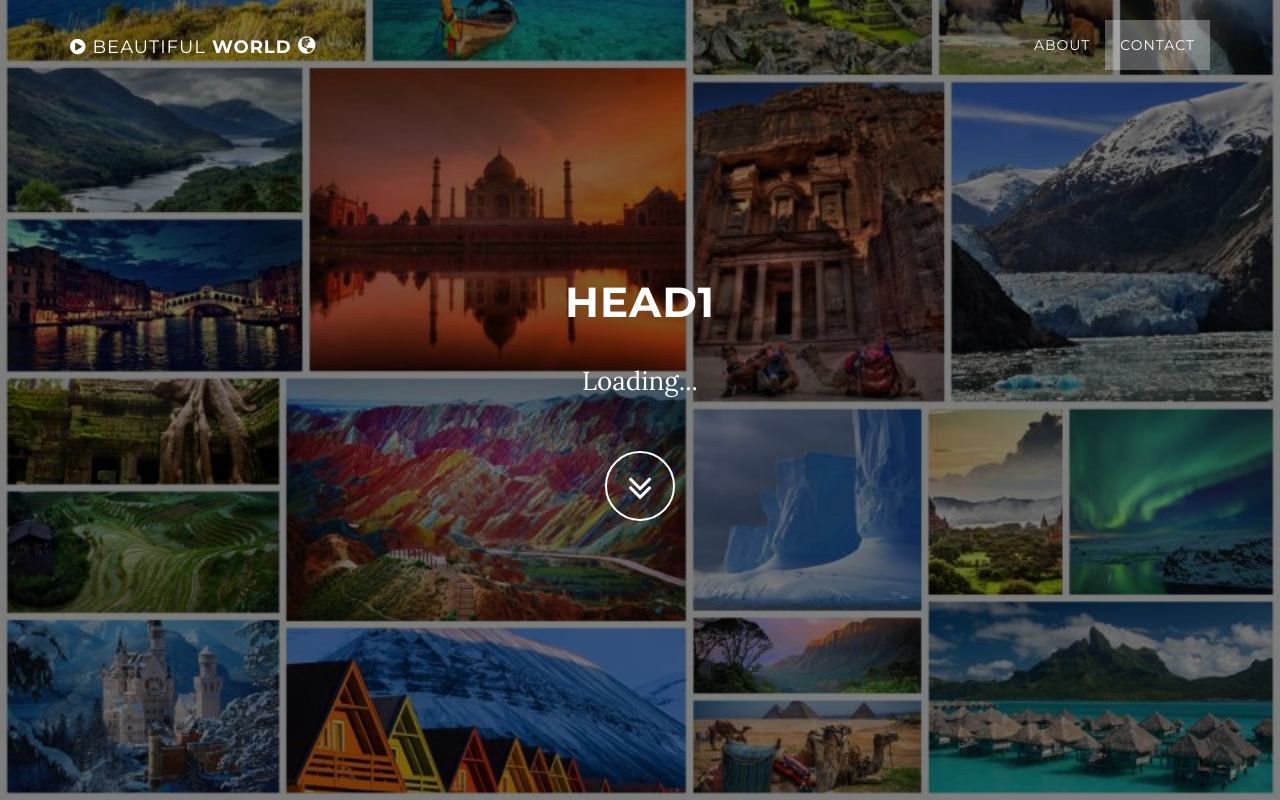
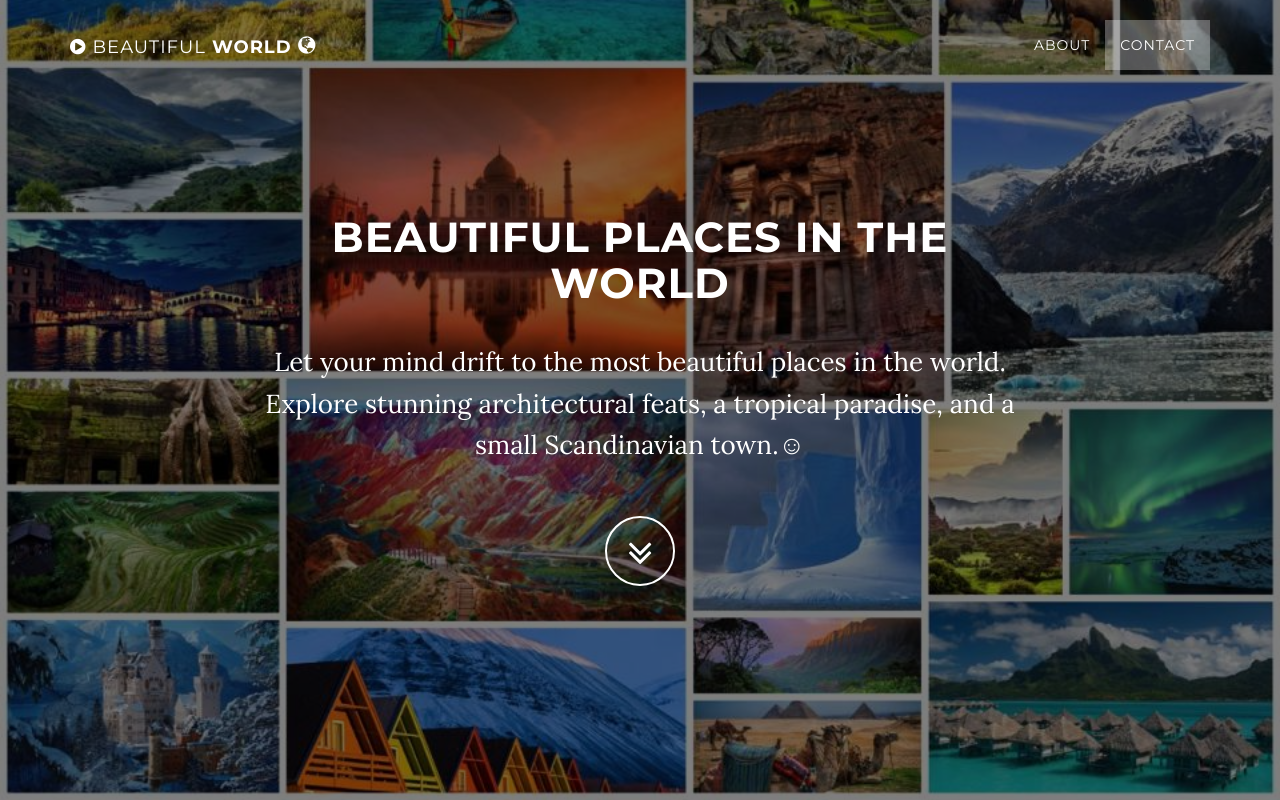
Before and after one commit to Andrej26/Beautiful-World, a website: page index.html in a window 1280 px wide. Shown: the top 800 px of the page. Drawn offline with nearby package versions, Linux system fonts and the light colour scheme; some packages are replaced by stand-ins of ours.

Commit message:
intro stránky

```diff
--- a/index.html
+++ b/index.html
@@ -70,14 +70,15 @@
     </nav>
 
     <!-- Intro Header -->
-    <header class="intro">
+   <header class="intro">
         <div class="intro-body">
             <div class="container">
                 <div class="row">
                     <div class="col-md-8 col-md-offset-2">
-                        <h1 class="brand-heading">Head1</h1>
+                        <h1 class="brand-heading">Beautiful places in The World</h1>
                         <p class="intro-text">
-                            Loading...
+                            Let your mind drift to the most beautiful places in the world.
+                            Explore stunning architectural feats, a tropical paradise, and a small Scandinavian town.&#9786;
                         </p>
                         <a href="#about" class="btn btn-circle page-scroll">
                             <i class="fa fa-angle-double-down animated"></i>
@@ -105,12 +106,9 @@
         <div class="row">
             <div class="col-lg-8 col-lg-offset-2">
                 <h2>Contact</h2>
-<<<<<<< HEAD
                 <p>Yeti :D</p>
-=======
                 <p>Andrej Tibenský is a geologist, forbes contributor, and adventurer.
                     Feel free to email me. &#9786;</p>
->>>>>>> c0015aa6cc1893ae236847656f8ddf2f57a43247
                 <p><a href=... target="_blank">facebook.com/andrej.tibensky</a>
                 </p>
                 <ul class="list-inline banner-social-buttons">
```
